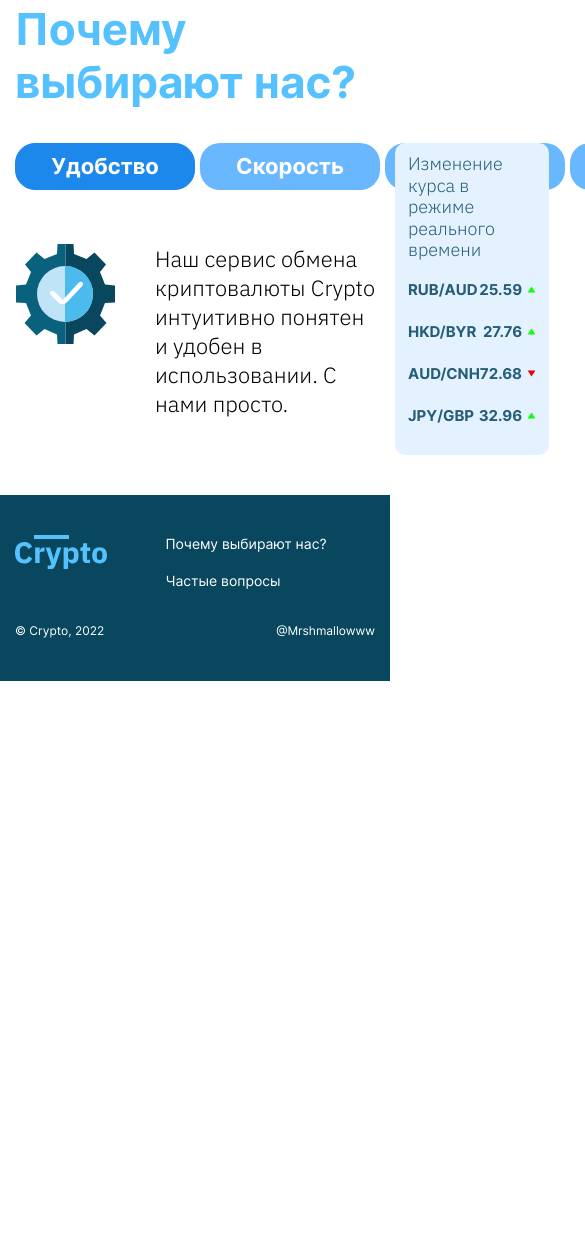
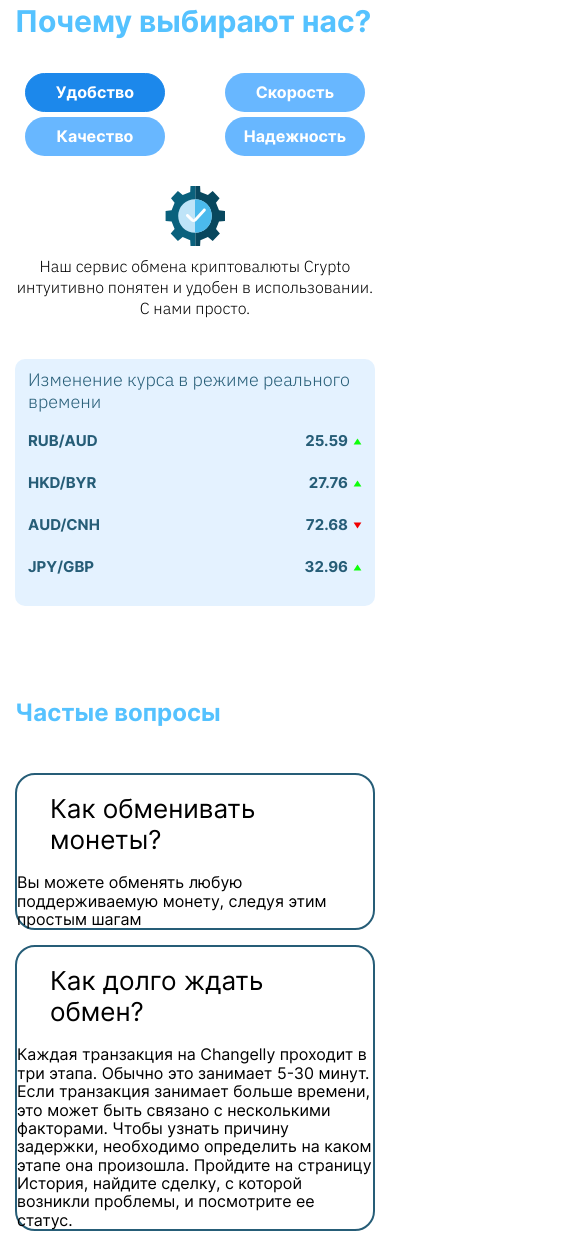
Before and after one commit to NikSkor/project-crypto, a plain HTML site: page index.html in a window 390 px wide. Shown: the part 366-1600 px from the top of the page, 585 px wide, since content can reach past the window. Before the commit the page ends 1047 px from the top, so only its background shows below. Drawn offline with Linux system fonts and the light colour scheme.

Commit message:
apapted main

```diff
--- a/css/index.css
+++ b/css/index.css
@@ -7,5 +7,6 @@
 @import 'module/about-us.css';
 @import 'module/advantage.css';
 @import 'module/exchange-rates.css';
+@import 'module/faq.css';
 @import 'module/modal.css';
 @import 'module/footer.css';
--- a/css/module/about-us.css
+++ b/css/module/about-us.css
@@ -24,3 +24,28 @@
 .about-us__exchange-rates {
     max-width: 380px;
 }
+
+@media (max-width: 1024px) {
+    .about-us__container {
+        flex-direction: column;
+        align-items: center;
+        gap: 80px;
+    }
+}
+
+@media (max-width: 860px) {
+    .about-us__container {
+        gap: 40px;
+    }
+
+    .about-us__title {
+        font-size: 30px;
+        line-height: 36px;
+    }
+}
+
+@media (max-width: 720px) {
+    .about-us__container {
+        gap: 40px;
+    }
+}
--- a/css/module/advantage.css
+++ b/css/module/advantage.css
@@ -40,6 +40,7 @@
     line-height: 29px;
     gap: 40px;
     color: #000000;
+    align-items: center;
 }
 
 .advantage__item-content_active{
@@ -73,3 +74,60 @@
 .advantage__item-content_security:before {
     background-image: url('../../image/security.svg');
 }
+
+@media (max-width: 860px) {
+    .advantage__list-btn {
+        margin-bottom: 35px;
+    }
+    .advantage__button {
+        width: 160px;
+        height: 39px;
+        font-size: 16px;
+        line-height: 19px;
+    }
+
+    .advantage__item-content {
+        font-size: 16px;
+        line-height: 21px;
+    }
+}
+
+@media (max-width: 720px) {
+    .advantage__list-btn {
+        flex-wrap: wrap;
+        max-width: 340px;
+        margin: 0 auto;
+    }
+
+    .advantage__item-content:before {
+        margin-top: 35px;
+    }
+}
+
+@media (max-width: 480px) {
+    .advantage__list-btn {
+        flex-wrap: wrap;
+        max-width: 340px;
+        margin: 0 auto;
+    }
+
+    .advantage__button {
+        width: 140px;
+    }
+
+    .advantage__list-btn {
+        margin-bottom: 30px;
+    }
+
+    .advantage__item-content {
+        gap: 10px;
+        flex-direction: column;
+        text-align: center;
+    }
+
+    .advantage__item-content:before {
+        width: 60px;
+        height: 60px;
+        margin: 0;
+    }
+}
--- /dev/null
+++ b/css/module/faq.css
@@ -0,0 +1,38 @@
+.faq {
+  padding: 40px 0;
+}
+
+.faq__title {
+  font-weight: 700;
+  font-style: 44px;
+  line-height: 53px;
+  color: #55C2FF;
+  margin-bottom: 34px;
+}
+
+.faq__item {
+  margin-bottom: 15px;
+  border: 2px solid #265D77;
+  border-radius: 20px;
+}
+
+.faq__item:last-child {
+  margin-bottom: 0;
+}
+
+.faq__qestion {
+  display: flex;
+  width: 100%;
+  justify-content: space-between;
+  text-align: left;
+  gap: 5px;
+  padding: 18px 33px;
+  background-color: transparent;
+  border: none;
+  font-size: 26px;
+  line-height: 31px;
+}
+
+.faq__item_show .faq__qestion {
+  color: #55C2FF;
+}
--- a/index.html
+++ b/index.html
@@ -117,6 +117,40 @@
             <!-- /.container -->
         </section>
         <!-- /.about-us -->
+        <section class="faq" id="faq">
+            <div class="container">
+                <h2 class="faq__title">Частые вопросы</h2>
+                <ul class="faq__list">
+                    <li class="faq__item">
+                        <button class="faq__qestion" type="button">Как обменивать монеты?</button>
+                        <div class="faq__answer">
+                            <p class="faq__droppdown">Вы можете обменять любую поддерживаемую монету, следуя этим простым
+                                <a class="faq__link" href="#">шагам</a></p>
+                        </div>
+                    </li>
+                    <li class="faq__item">
+                        <button class="faq__qestion" type="button">Как долго ждать обмен?</button>
+                        <div class="faq__answer">
+                            <p class="faq__droppdown">Каждая транзакция на Changelly проходит в три этапа. Обычно это занимает 5-30 минут. Если транзакция занимает больше времени, это может быть связано с несколькими факторами. Чтобы узнать причину задержки, необходимо определить на каком этапе она произошла. Пройдите на страницу История, найдите сделку, с которой возникли проблемы, и посмотрите ее статус. </p>
+                        </div>
+                    </li>
+                    <li class="faq__item">
+                        <button class="faq__qestion" type="button">Как пользоваться платформой?</button>
+                        <div class="faq__answer">
+                            <p class="faq__droppdown">После регистрации вам будет доступна
+                                <a href="#" class="faq__link">база знаний Crypto,</a> в которой вы сможете ознакомится с подробными инструкциями по работе с платформой</p>
+                        </div>
+                    </li>
+                    <li class="faq__item faq__item_show">
+                        <button class="faq__qestion" type="button">Как вывести деньги на карту?</button>
+                        <div class="faq__answer">
+                            <p class="faq__droppdown">Для того, чтобы вывести деньги на карту, необходимо прикрепить нужную карту к нашей платформе. Вывод денег доступен с 10:00 до 18:00 МСК в рабочие дни</p>
+                        </div>
+                    </li>
+                </ul>
+            </div>
+        </section>
+        <!-- /#faq.faq -->
     </main>
     <div class="overlay">
         <div class="modal">
```
